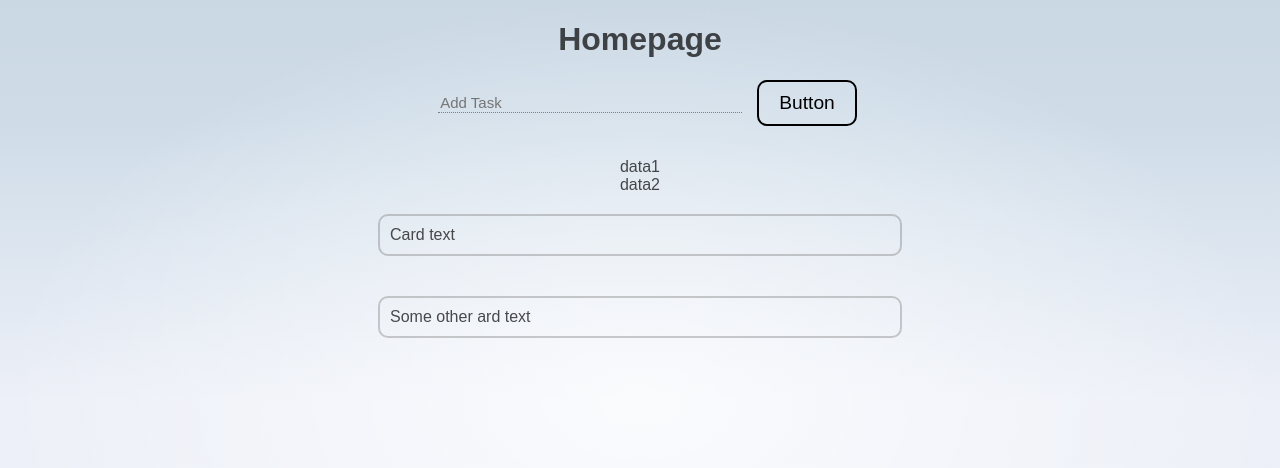
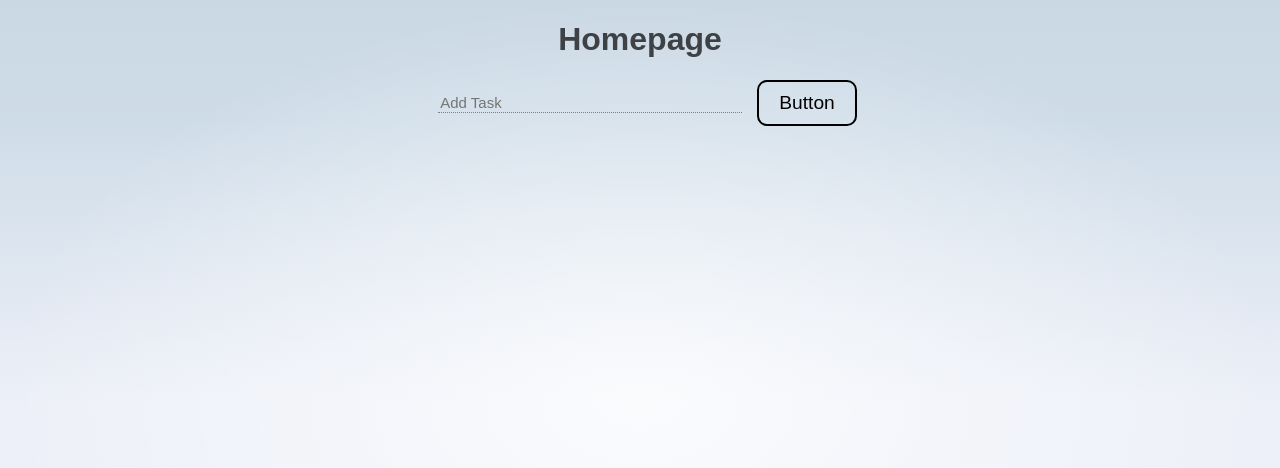
Before and after one commit to JosipaSaravanja/dump-youtube, a SvelteKit app in the folder my-app/: page / in a window 1280 px wide. Shown: the top 468 px of the page. Built offline with nearby package versions, Linux system fonts and the light colour scheme.

Commit message:
localstorage add i delete

```diff
--- a/my-app/package.json
+++ b/my-app/package.json
@@ -13,5 +13,8 @@
 		"svelte": "^4.0.5",
 		"vite": "^4.4.2"
 	},
-	"type": "module"
+	"type": "module",
+	"dependencies": {
+		"uuid": "^9.0.1"
+	}
 }
--- a/my-app/src/components/Card.svelte
+++ b/my-app/src/components/Card.svelte
@@ -1,9 +1,12 @@
 <script>
-	export let text;
+	import { deleteTodo } from "../stores/store";
+	export let props;
 </script>
 
 <div>
-	{text}
+	<input type="checkbox" checked={props.isFinished}/>
+	<span>{props.text}</span>
+	<button on:click={deleteTodo(props.id)}> Delete </button>
 </div>
 
 <style>
@@ -15,6 +18,19 @@
 		padding: 10px;
 		margin: 20px 0;
 		align-items: center;
-        width: 100%;
+	}
+
+	span {
+		background-color: transparent;
+		border: none;
+		width: 300px;
+		margin: 0 15px;
+	}
+
+	button {
+		padding: 8px;
+		border: none;
+		cursor: pointer;
+		background-color: transparent;
 	}
 </style>
--- a/my-app/src/components/Input.svelte
+++ b/my-app/src/components/Input.svelte
@@ -1,7 +1,10 @@
 <script>
+  import { addTodo } from "../stores/store";
+
   let text;
 
   function handleClick() {
+    if(text) addTodo(text)
     text = "";
   }
 </script>
@@ -10,8 +13,6 @@
   <input placeholder="Add Task" bind:value={text} />
   <button on:click={handleClick}> Button</button>
 </div>
-
-<p>{text ? text : ""}</p>
 
 <style>
   div {
--- a/my-app/src/components/List.svelte
+++ b/my-app/src/components/List.svelte
@@ -4,9 +4,7 @@
 </script>
 
 <div>
-    {#each $list as item}
-        <div>
-        {item}
-        </div>
-    {/each}
+  {#each $list as item}
+    <!---->
+  {/each}
 </div>
--- a/my-app/src/routes/+page.svelte
+++ b/my-app/src/routes/+page.svelte
@@ -1,17 +1,12 @@
 <script>
   import Input from "../components/Input.svelte";
-  import Card from "../components/Card.svelte";
   import List from "../components/List.svelte";
-
-  let title = "Homepage";
 </script>
 
 <div class="wrapper">
-  <h1>{title}</h1>
+  <h1>Homepage</h1>
   <Input />
   <List />
-  <Card text="Card text" />
-  <Card text="Some other ard text" />
 </div>
 
 <style>
--- a/my-app/src/stores/store.js
+++ b/my-app/src/stores/store.js
@@ -1,9 +1,8 @@
 import { writable } from 'svelte/store';
 import { browser } from '$app/environment';
+import { v4 as uuidv4 } from 'uuid';
 
-let data=['data1', 'data2']
-
-export const list = writable(data);
+let data=[]
 
 if(browser && JSON.parse(window.localStorage.getItem('list'))){
 	data =JSON.parse(window.localStorage.getItem('list'))
@@ -11,10 +10,22 @@ if(browser && JSON.parse(window.localStorage.getItem('list'))){
 	data =[]
 }
 
-export const todos = writable(data);
+export const list = writable(data);
 
-todos.subscribe((value) => {
+list.subscribe((value) => {
 	if (browser) {
 		localStorage.setItem('list', JSON.stringify(value));
 	}
 });
+
+export const addTodo = (text) => {
+	list.update((currentlist) => {
+		return [...currentlist, { id: uuidv4(), text: text, isFinished: false}];
+	});
+};
+
+export const deleteTodo = (id) => {
+	list.update((currentlist) => {
+		return currentlist.filter((todo) => todo.id !== id);
+	});
+};
```
Also changed, not shown: 1 other file (tests, documents, lock files or other folders).
